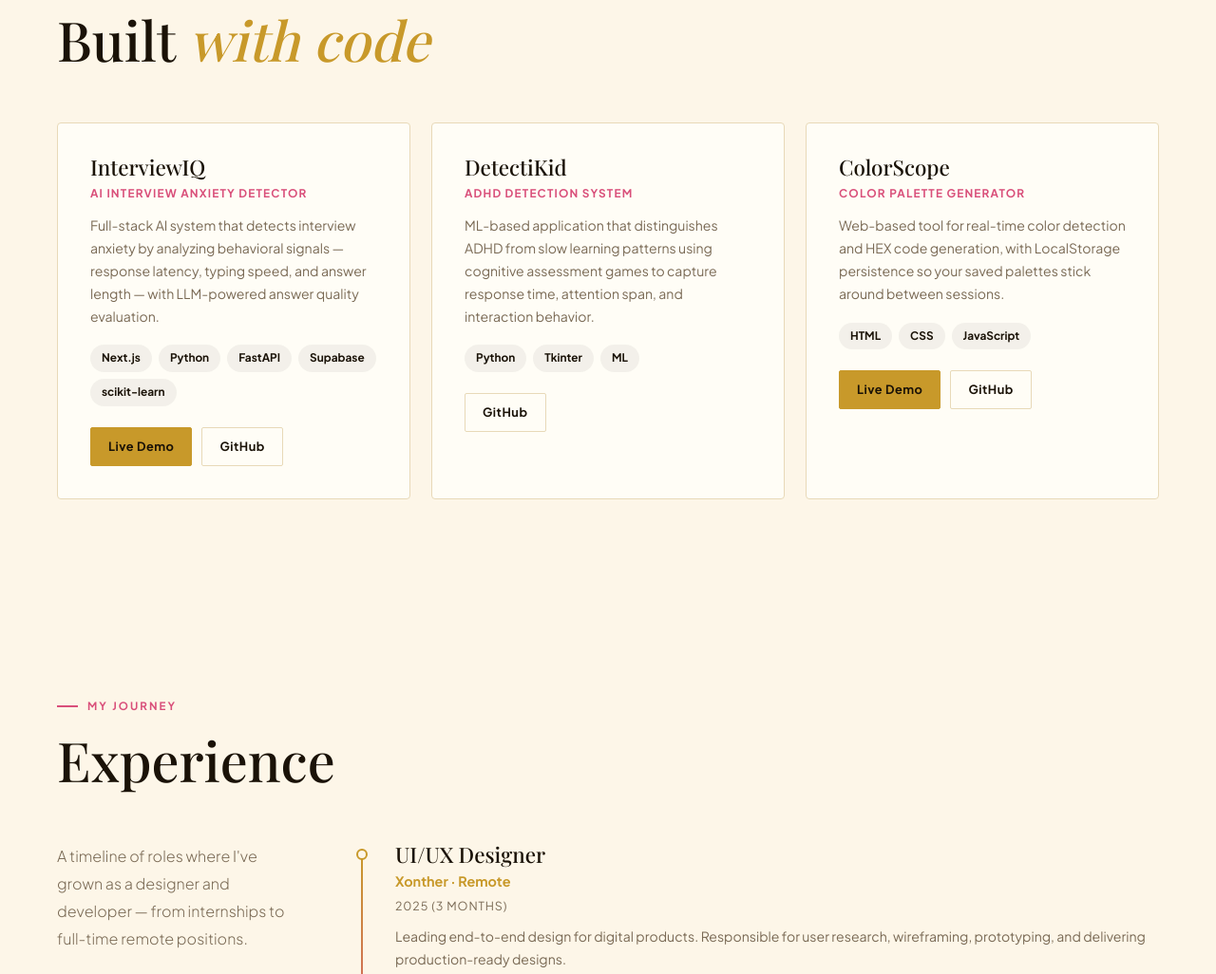
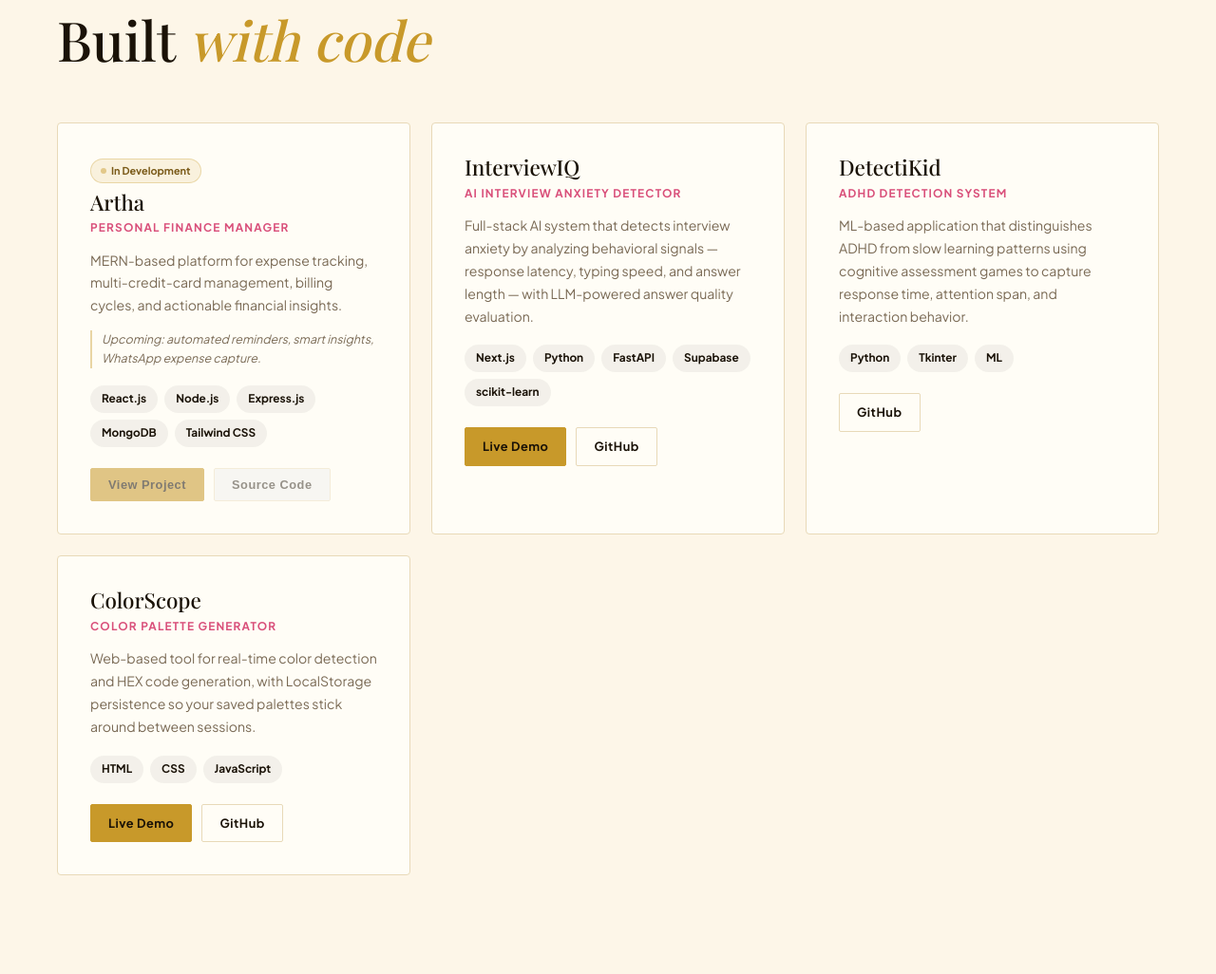
Before and after one commit to dishart0912/portfolio, a plain HTML site: page index.html in a window 1280 px wide. Shown: the part 2855-3881 px from the top of the page at 95% size. Drawn offline with nearby package versions, Linux system fonts and the light colour scheme; a web font is replaced by a local one.

Commit message:
Add Artha project card to dev section

```diff
--- a/index.html
+++ b/index.html
@@ -199,7 +199,10 @@
     .hero-photo{width:280px;height:340px}
   }
   @media(max-width:640px){.projects-grid,.dev-grid,.skills-cols{grid-template-columns:1fr}}
-
+@keyframes arthaP {
+  0%, 100% { opacity: 1; }
+  50%       { opacity: .4; }
+}
 </style>
 </head>
 <body>
@@ -343,7 +346,27 @@
   <p class="section-label">Development</p>
   <h2 class="section-title">Built <em>with code</em></h2>
   <div class="dev-grid">
-
+    <div class="dev-card fade-up">
+  <span style="display:inline-flex;align-items:center;gap:5px;padding:3px 10px;border-radius:20px;background:rgba(200,153,42,.12);border:1px solid rgba(200,153,42,.3);font-size:.68rem;font-weight:700;color:#7a5a18;margin-bottom:8px">
+    <span style="width:6px;height:6px;border-radius:50%;background:var(--gold);animation:arthaP 1.5s ease-in-out infinite;display:inline-block"></span>
+    In Development
+  </span>
+  <h3>Artha</h3>
+  <p class="dev-type">Personal Finance Manager</p>
+  <p style="font-size:.88rem;color:var(--muted);line-height:1.7;margin-bottom:14px">MERN-based platform for expense tracking, multi-credit-card management, billing cycles, and actionable financial insights.</p>
+  <p style="font-size:.78rem;color:var(--muted);font-style:italic;border-left:2px solid rgba(200,153,42,.4);padding-left:10px;margin-bottom:18px;line-height:1.6">Upcoming: automated reminders, smart insights, WhatsApp expense capture.</p>
+  <div class="tech-list">
+    <span class="tech">React.js</span>
+    <span class="tech">Node.js</span>
+    <span class="tech">Express.js</span>
+    <span class="tech">MongoDB</span>
+    <span class="tech">Tailwind CSS</span>
+  </div>
+  <div class="dev-links">
+    <button class="link-pill filled" disabled style="opacity:.55;cursor:not-allowed" title="Coming Soon">View Project</button>
+    <button class="link-pill" style="opacity:.45;cursor:not-allowed">Source Code</button>
+  </div>
+</div>
     <div class="dev-card fade-up">
       <h3>InterviewIQ</h3>
       <p class="dev-type">AI Interview Anxiety Detector</p>
@@ -404,7 +427,7 @@
     <h2 class="section-title skills-title">Skills & <em style="color:rgba(253,246,232,.35)">Expertise</em></h2>
     <div class="skills-cols">
       <div class="skill-cat"><h4>Languages</h4><div><span class="skill-pill">C++</span><span class="skill-pill">JavaScript</span><span class="skill-pill">Python</span><span class="skill-pill">SQL</span></div></div>
-      <div class="skill-cat"><h4>Web Technologies</h4><div><span class="skill-pill">React</span><span class="skill-pill">Next.js</span><span class="skill-pill">Node.js</span><span class="skill-pill">HTML / CSS</span><span class="skill-pill">Tailwind CSS</span></div></div>
+      <div class="skill-cat"><h4>Web Technologies</h4><div><span class="skill-pill">React</span><span class="skill-pill">Next.js</span><span class="skill-pill">Node.js</span><span class="skill-pill">HTML / CSS</span><span class="skill-pill">Tailwind CSS</span><span class="skill-pill">MongoDB</span></div></div>
       <div class="skill-cat"><h4>Design & Tools</h4><div><span class="skill-pill">Figma</span><span class="skill-pill">Git</span><span class="skill-pill">Supabase</span><span class="skill-pill">Photoshop</span><span class="skill-pill">Coral Draw</span><span class="skill-pill">Canva</span></div></div>
     </div>
   </div>
```
Also changed, not shown: 1 other file.
